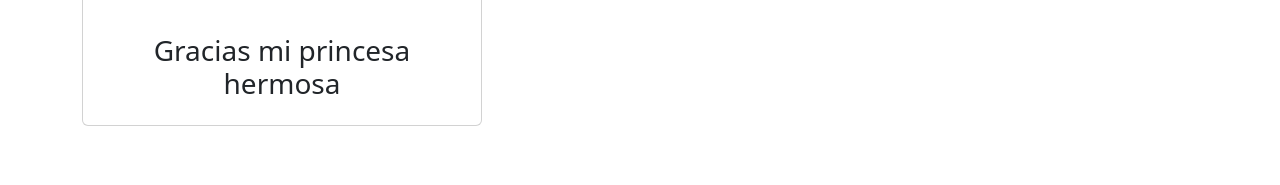
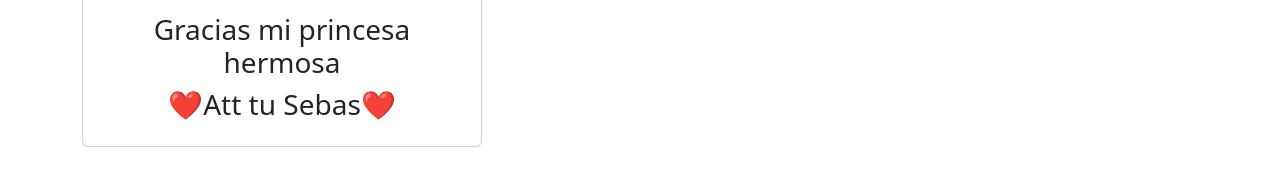
Before and after one commit to CamposSebastian/mipollito, a plain HTML site: page Prototipo/perdonado.html in a window 1280 px wide. Shown: the part 559-744 px from the top of the page. Drawn offline with nearby package versions, Linux system fonts and the light colour scheme.

Commit message:
Update perdonado.html

```diff
--- a/Prototipo/perdonado.html
+++ b/Prototipo/perdonado.html
@@ -44,6 +44,7 @@
     <img class="card-img-top" src="../pollojpg.jpg" alt="Card image" style="width:100%">
     <div class="card-body">
       <h3 class="card-title text-center">Gracias mi princesa hermosa</h3>
+      <h3 class="card-title text-center">❤️Att tu Sebas❤️</h3>
       <div id="hearts"></div>
     </div>
   </div>
```
